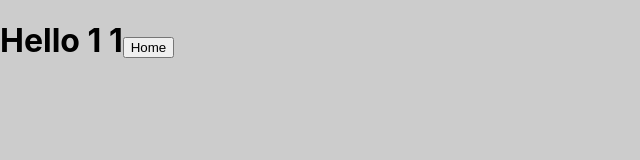
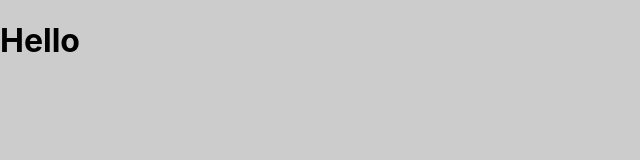
Before and after one commit to L8dySneaks/mas-next, a Next.js app: page /project/1/1 in a window 1280 px wide. Shown: the top 160 px of the page, without its empty margins (0-640 px from the left). Built offline with nearby package versions, Linux system fonts and the light colour scheme.

Commit message:
dynamically catch all the routes, doesn't work on the first segment

```diff
--- /dev/null
+++ b/pages/project/[...name].tsx
@@ -0,0 +1,14 @@
+/**
+ * This is an example of how to catch all routes
+ */
+
+
+import { useRouter } from 'next/router';
+
+export default function MyProject() {
+  const router = useRouter()
+
+  console.log(router.query);
+
+  return <h1>Hello</h1>
+}
--- a/pages/project/[project]/[subproject].tsx
+++ /dev/null
@@ -1,30 +0,0 @@
-/* This file will serve any URL that looks something like
-* http://localhost:3000/project/<anythingcangohere>/<anythingcangohere>
-* Only works for two dynamic segments
-* Lose the ability to capture 2 dynamic segments
-*/
-
-import { useRouter } from 'next/router';
-
-export default function SubProjectName() {
-
-  const router = useRouter();
-  console.log(router);
-
-  function takeMeHome() {
-    // This pushed home onto the stack of history, so therefor the back button on the browser works
-    router.push('/');
-    // The back button will take you back to whatever the original page was you came from, not where you JUST came from
-    //router.replace('/');
-  }
-
-  /**
-   * NextJS will make the query request blank on the first time around, unless you have prefetching
-   * requests, like getServerSideProps or getStaticProps
-   */
-
-  return <h1>
-    Hello {router.query.project} {router.query.subproject}
-    <button onClick={takeMeHome}>Home</button>
-  </h1>
-}
```
Also changed, not shown: pages/project/[project]/index.tsx (deleted, +0 -10 lines).
